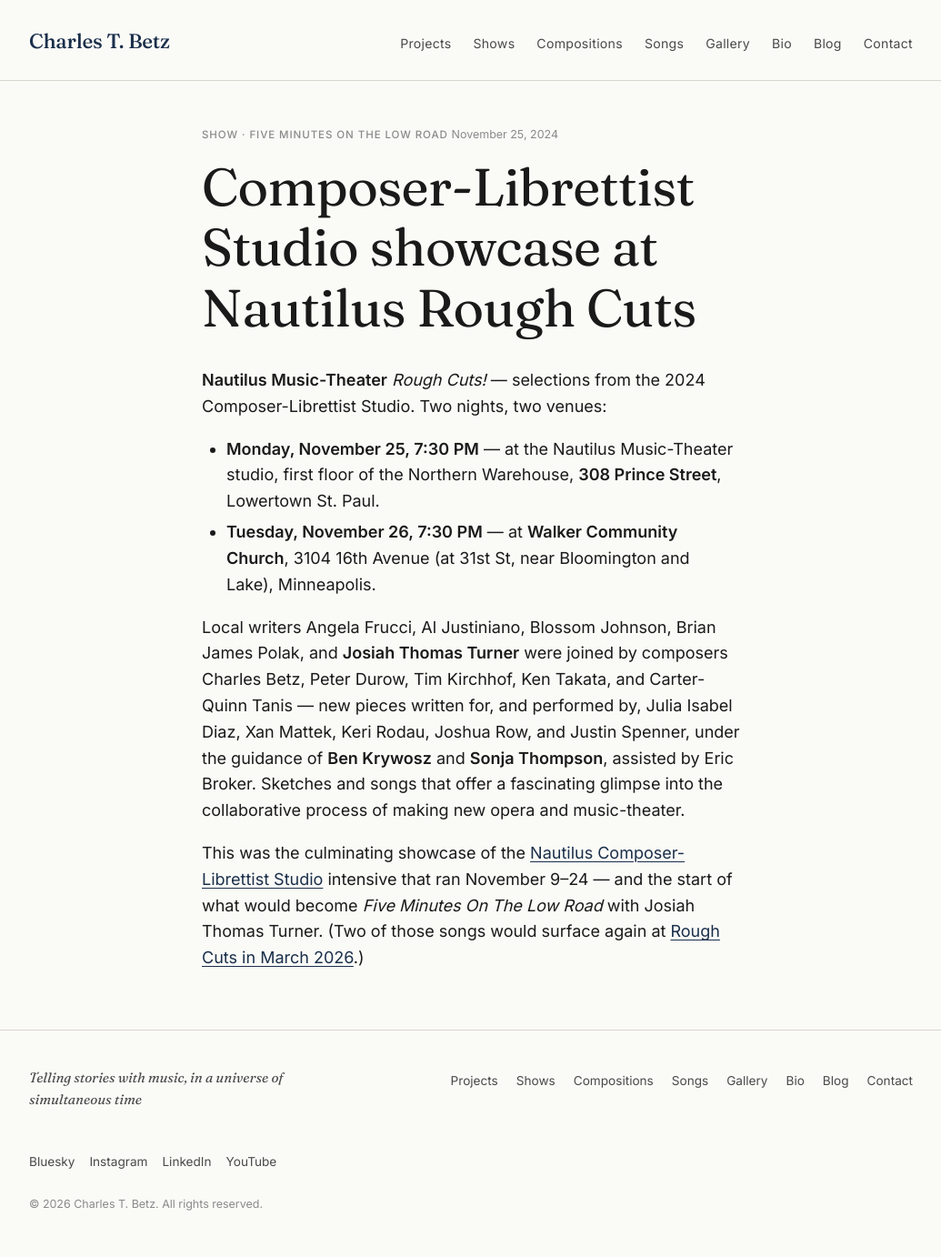
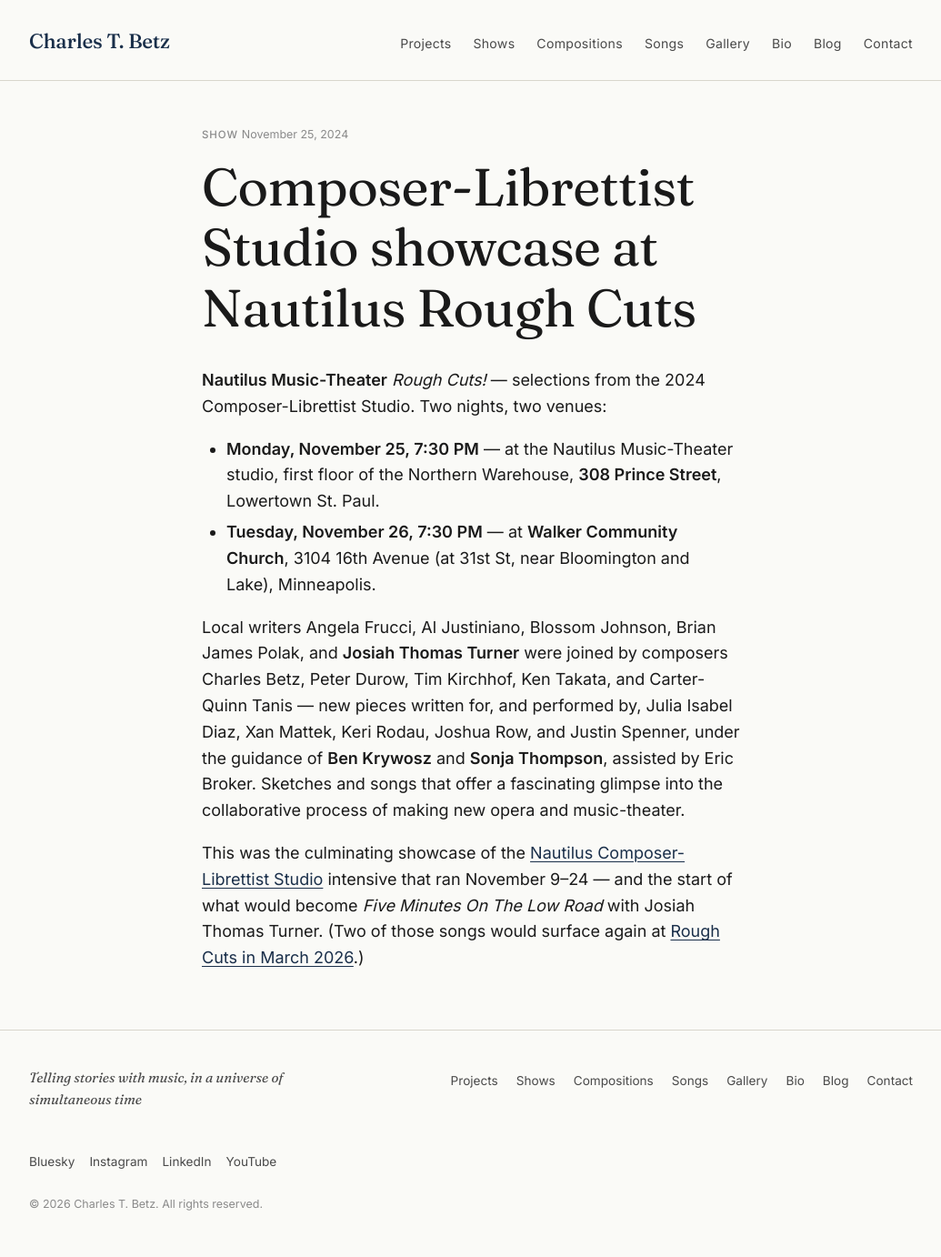
Before and after one commit to CharlesTBetz/charlestbetz.com, a Jekyll site: the page built from _posts/2024-11-25-rough-cuts-nautilus-2024.md, in a window 1280 px wide. Shown: the whole page at 91% size, without its empty margins (122-1157 px from the left). Built offline with Jekyll 4.4.1, drawn with Linux system fonts in a browser that asks for light colours.

Commit message:
Remove Five Minutes project link from 2024 Rough Cuts post
Standalone event, not tied to a specific project.

Co-Authored-By: Claude Opus 4.6 (1M context) <noreply@anthropic.com>

```diff
--- a/_posts/2024-11-25-rough-cuts-nautilus-2024.md
+++ b/_posts/2024-11-25-rough-cuts-nautilus-2024.md
@@ -5,8 +5,6 @@ date: 2024-11-25
 card_type: show
 front_page: true
 image: /assets/images/shows/rough-cuts-2024-11.jpg
-project_name: "Five Minutes On The Low Road"
-project_url: /projects/five-minutes-on-the-low-road/
 excerpt: "Selections from the 2024 Nautilus Composer-Librettist Studio at Rough Cuts — two evenings, two venues, sketches and songs that offer a fascinating glimpse into the collaborative process of making new opera and music-theater."
 ---
 
```
